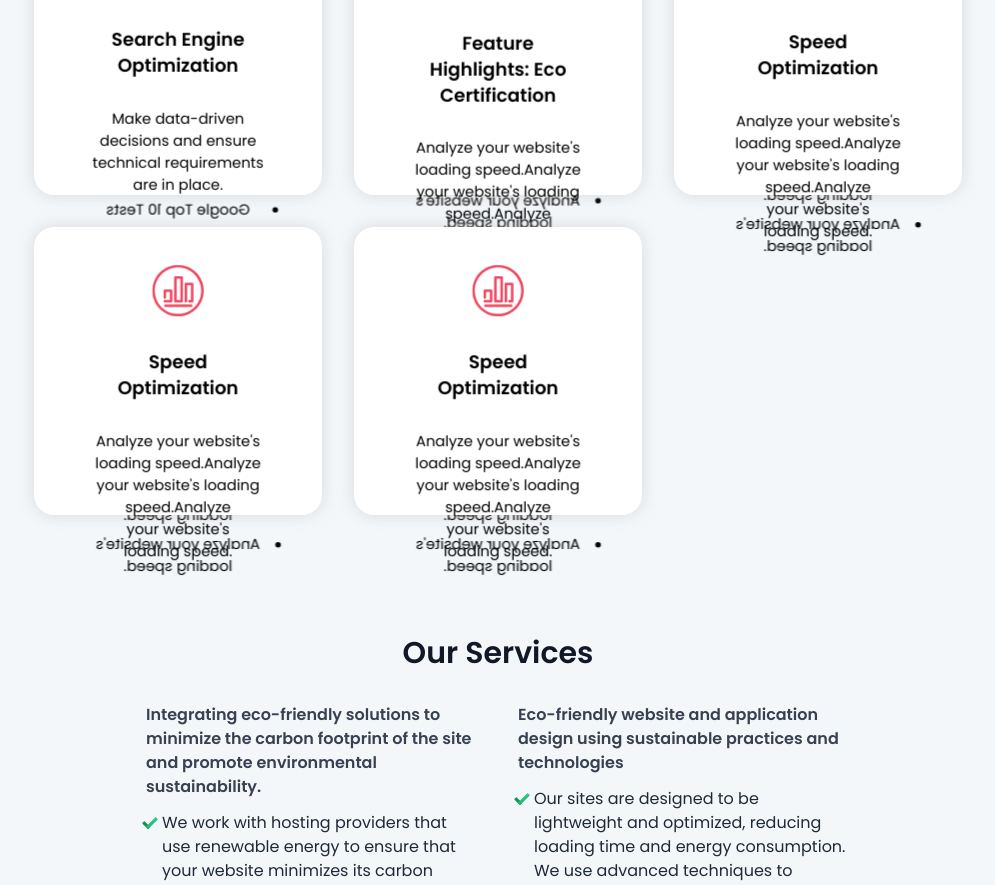
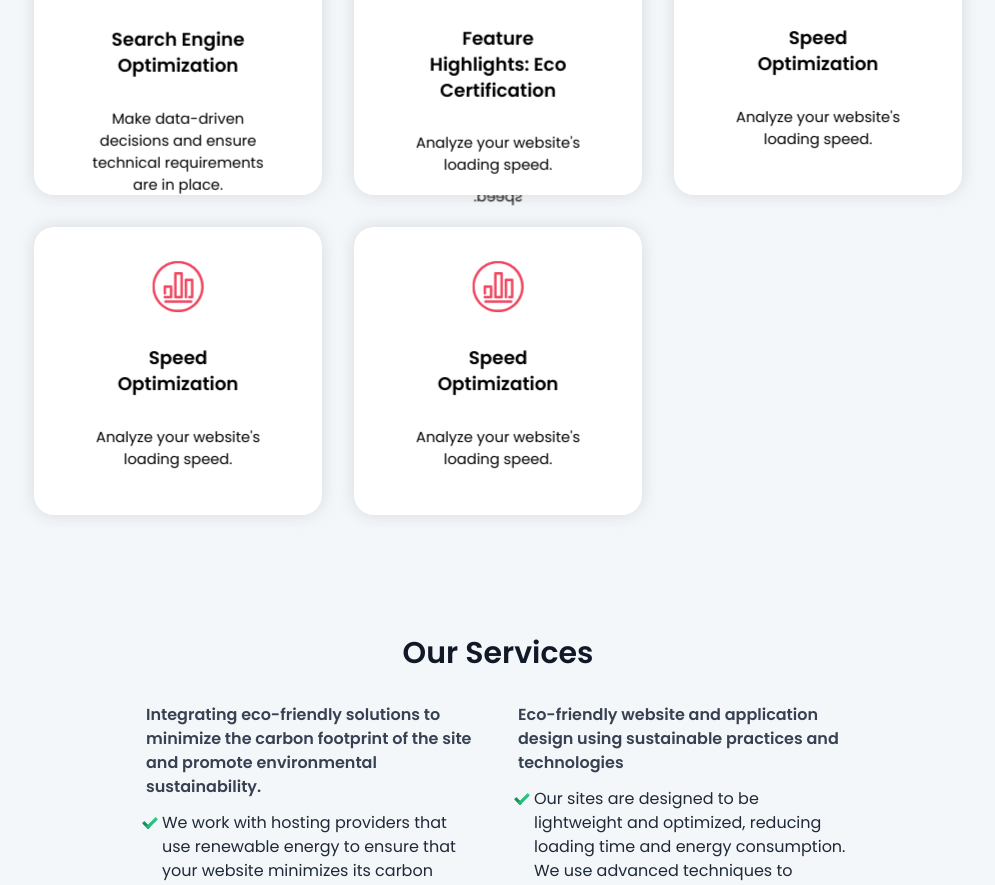
Before and after one commit to oussKhayi/Feizhou_Carbon_project, a React (Vite) app: page / in a window 1280 px wide. Shown: the part 1755-2640 px from the top of the page, without its empty margins (142-1137 px from the left). Built offline with nearby package versions, Linux system fonts and the light colour scheme.

Commit message:
a new sections

```diff
--- a/src/components/CardsGroup.jsx
+++ b/src/components/CardsGroup.jsx
@@ -33,8 +33,6 @@ const CardsGroup = () => {
           "Feature Highlights: SEO",
           "SEO A/B tests",
           "Keyword Monitoring",
-          "Google Top 10 Tests",
-          "Traffic monetization",
         ],
       },
     },
@@ -59,19 +57,11 @@ const CardsGroup = () => {
       ),
       content1: {
         title: "Feature Highlights: Eco Certification",
-        description: [
-          "Analyze your website's loading speed.",
-          "Analyze your website's loading speed.",
-          "Analyze your website's loading speed.",
-        ],
+        description: ["Analyze your",   " website's loading speed."],
       },
       content2: {
         title: "Website Speed Optimization",
-        description: [
-          "Analyze your website's loading speed.",
-          "Analyze your website's loading speed.",
-          "Analyze your website's loading speed.",
-        ],
+        description: ["Analyze your",   " website's loading speed."],
       },
     },
     {
@@ -95,19 +85,11 @@ const CardsGroup = () => {
       ),
       content1: {
         title: "Speed Optimization",
-        description: [
-          "Analyze your website's loading speed.",
-          "Analyze your website's loading speed.",
-          "Analyze your website's loading speed.",
-        ],
+        description: ["Analyze your",   " website's loading speed."],
       },
       content2: {
         title: "Website Speed Optimization",
-        description: [
-          "Analyze your website's loading speed.",
-          "Analyze your website's loading speed.",
-          "Analyze your website's loading speed.",
-        ],
+        description: ["Analyze your",   " website's loading speed."],
       },
     },
     {
@@ -131,19 +113,11 @@ const CardsGroup = () => {
       ),
       content1: {
         title: "Speed Optimization",
-        description: [
-          "Analyze your website's loading speed.",
-          "Analyze your website's loading speed.",
-          "Analyze your website's loading speed.",
-        ],
+        description: ["Analyze your",   " website's loading speed."],
       },
       content2: {
         title: "Website Speed Optimization",
-        description: [
-          "Analyze your website's loading speed.",
-          "Analyze your website's loading speed.",
-          "Analyze your website's loading speed.",
-        ],
+        description: ["Analyze your",   " website's loading speed."],
       },
     },
     {
@@ -167,19 +141,11 @@ const CardsGroup = () => {
       ),
       content1: {
         title: "Speed Optimization",
-        description: [
-          "Analyze your website's loading speed.",
-          "Analyze your website's loading speed.",
-          "Analyze your website's loading speed.",
-        ],
+        description: ["Analyze your",   " website's loading speed."],
       },
       content2: {
         title: "Website Speed Optimization",
-        description: [
-          "Analyze your website's loading speed.",
-          "Analyze your website's loading speed.",
-          "Analyze your website's loading speed.",
-        ],
+        description: ["Analyze your",   " website's loading speed."],
       },
     },
   ];
@@ -188,7 +154,7 @@ const CardsGroup = () => {
       <section
         className="
         bg-[#f4f7fa] flex flex-col gap-6 w-full p-6
-        md:bg-green-4000 md:grid md:grid-cols-2 md:px-20 md:py-14 md:gap-8
+        md:bg-green-4000 md:grid md:grid-cols-1 lg:grid-cols-2 md:px-20 md:py-14 md:gap-8
         lg:bg-violet-4000 lg:px-36 lg:gap-x-8
          xl:bg-yellow-4000 xl:px-44 xl:grid xl:grid-cols-3"
       >
```
